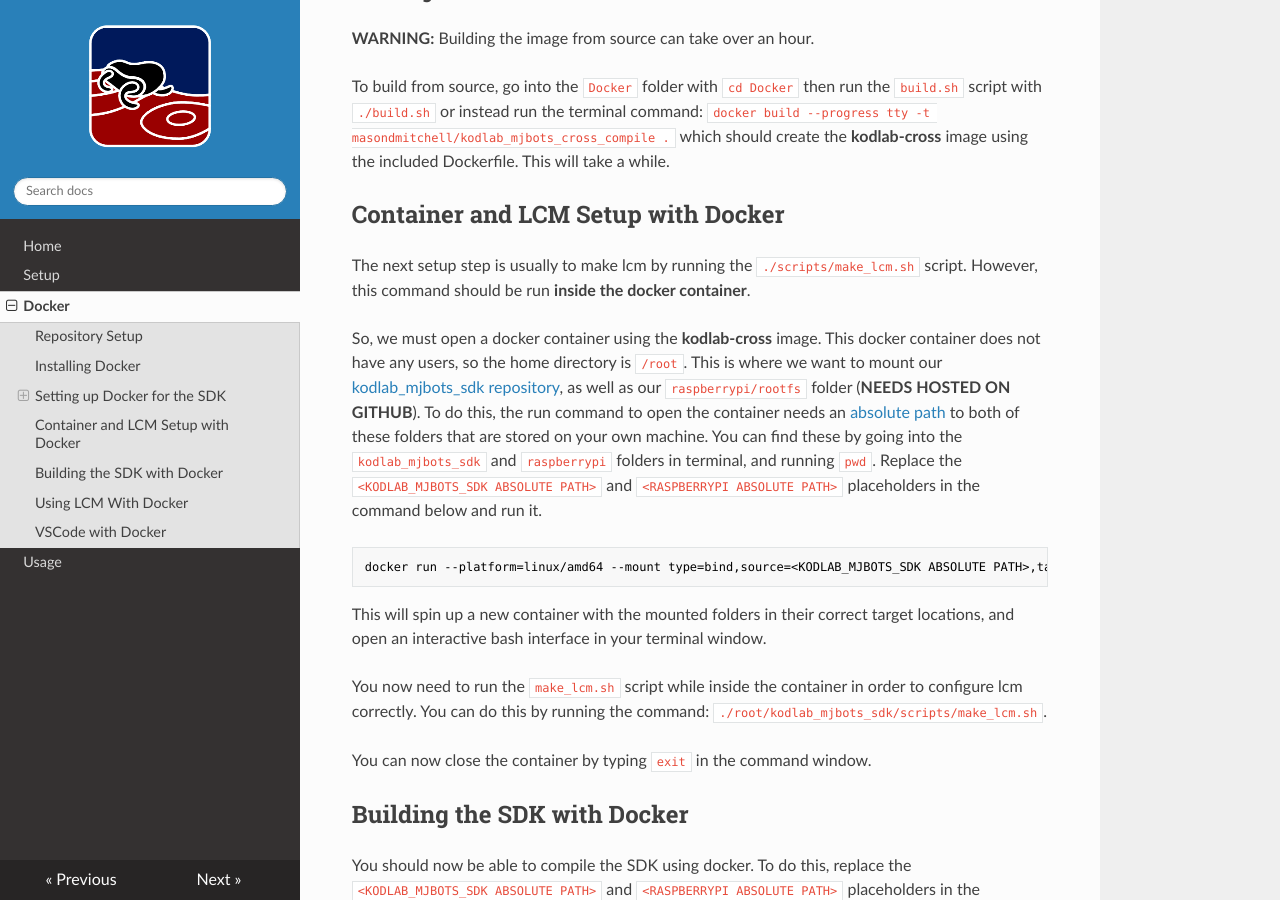
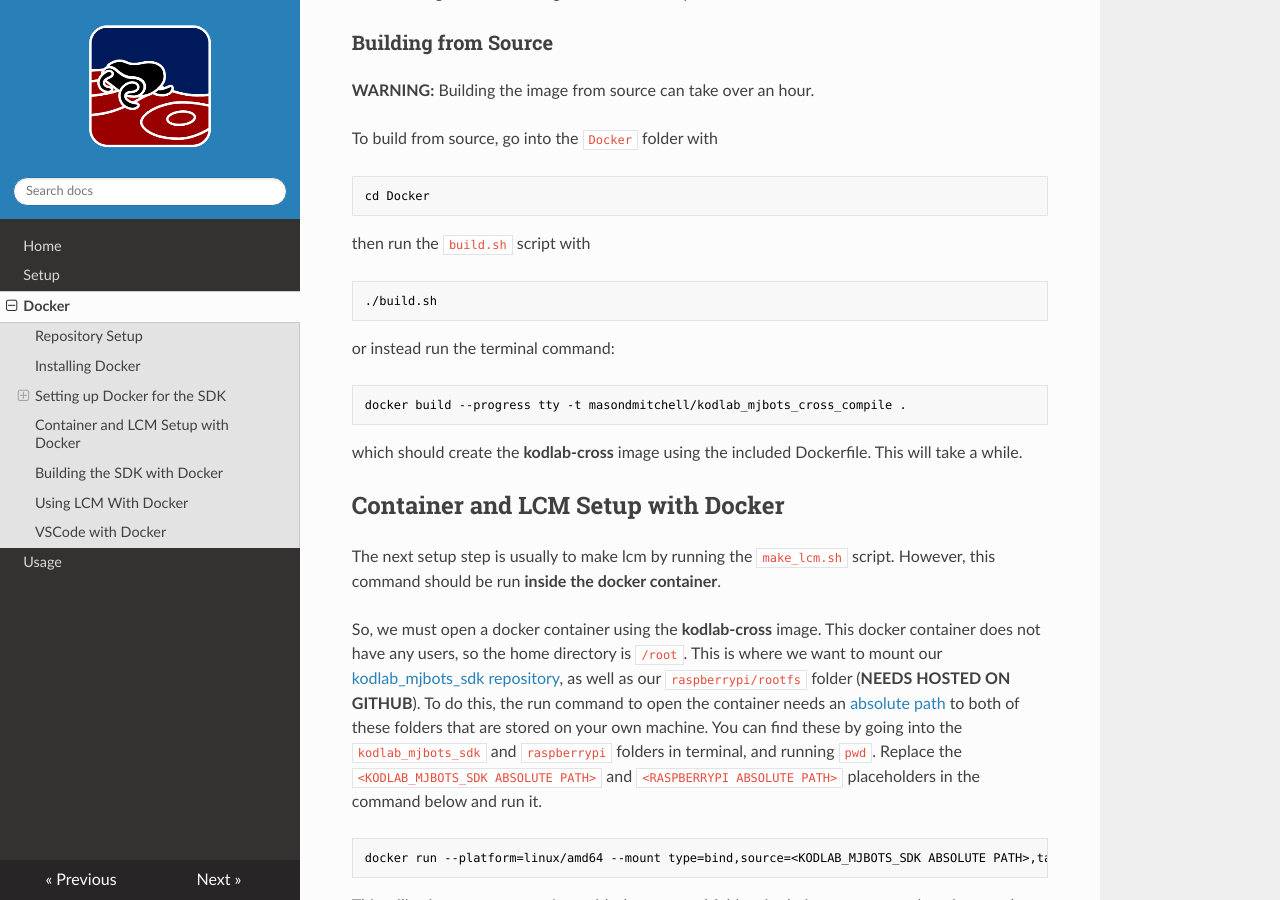
Before and after one commit to KodlabPenn/kodlab_mjbots_sdk, an MkDocs documentation site: the page built from docs/docker.md, in a window 1280 px wide and 900 px high, scrolled down 1028 px. Built offline with MkDocs 1.6.1, drawn with Linux system fonts in a browser that asks for light colours; nearby versions of some CDN libraries.

Commit message:
Update docker.md

````diff
--- a/docs/docker.md
+++ b/docs/docker.md
@@ -3,8 +3,10 @@ We have compiled a compatible docker image with all the necessary components to
 
 ## Repository Setup
 Clone the [kodlab_mjbots_sdk repository](https://github.com/KodlabPenn/kodlab_mjbots_sdk), `cd` into the folder, and run
-`git submodule init
-git submodule update`
+```console
+git submodule init
+git submodule update
+```
 
 ## Installing Docker
 Download the docker application from the [Docker Website](https://docs.docker.com/get-docker/). If you are unfamiliar with Docker, read through their [getting started section](https://docs.docker.com/get-started/)  to gain an understanding of the underlying structure of Docker.
@@ -16,7 +18,9 @@ The first step to setting up Docker after install, is to acquire the correct Doc
 
 You can download the **kodlab-cross** image from the Docker Hub using the following command:
 
-`docker image pull masondmitchell/kodlab_mjbots_cross_compile`
+```console
+docker image pull masondmitchell/kodlab_mjbots_cross_compile
+```
 
 and that's it! You should be able to run containers with fully set up environments to build the codebase.
 
@@ -26,16 +30,22 @@ However, if you run into problems during this step, or you want to edit the envi
 **WARNING:** Building the image from source can take over an hour.
 
 To build from source, go into the `Docker` folder with
-`cd Docker`
+```console
+cd Docker
+```
 then run the `build.sh` script with
-`./build.sh`
+```console
+./build.sh
+```
 or instead run the terminal command:
-`docker build --progress tty -t masondmitchell/kodlab_mjbots_cross_compile .`
+```console
+docker build --progress tty -t masondmitchell/kodlab_mjbots_cross_compile .
+```
 which should create the **kodlab-cross** image using the included Dockerfile. This will take a while.
 
 ## Container and LCM Setup with Docker
 
-The next setup step is usually to make lcm by running the `./scripts/make_lcm.sh` script. However, this command should be run **inside the docker container**.
+The next setup step is usually to make lcm by running the `make_lcm.sh` script. However, this command should be run **inside the docker container**.
 
 So, we must open a docker container using the **kodlab-cross** image. This docker container does not have any users, so the home directory is `/root`. This is where we want to mount our [kodlab_mjbots_sdk repository](https://github.com/KodlabPenn/kodlab_mjbots_sdk), as well as our `raspberrypi/rootfs` folder (**NEEDS HOSTED ON GITHUB**). To do this, the run command to open the container needs an [absolute path](https://www.computerhope.com/issues/ch001708.htm) to both of these folders that are stored on your own machine. You can find these by going into the `kodlab_mjbots_sdk` and `raspberrypi` folders in terminal, and running `pwd`. Replace the `<KODLAB_MJBOTS_SDK ABSOLUTE PATH>` and `<RASPBERRYPI ABSOLUTE PATH>` placeholders in the command below and run it.
 
@@ -46,7 +56,10 @@ docker run --platform=linux/amd64 --mount type=bind,source=<KODLAB_MJBOTS_SDK AB
 This will spin up a new container with the mounted folders in their correct target locations, and open an interactive bash interface in your terminal window.
 
 You now need to run the `make_lcm.sh` script while inside the container in order to configure lcm correctly. You can do this by running the command:
-`./root/kodlab_mjbots_sdk/scripts/make_lcm.sh`.
+
+```console
+./root/kodlab_mjbots_sdk/scripts/make_lcm.sh
+```
 
 You can now close the container by typing `exit` in the command window.
 
````
